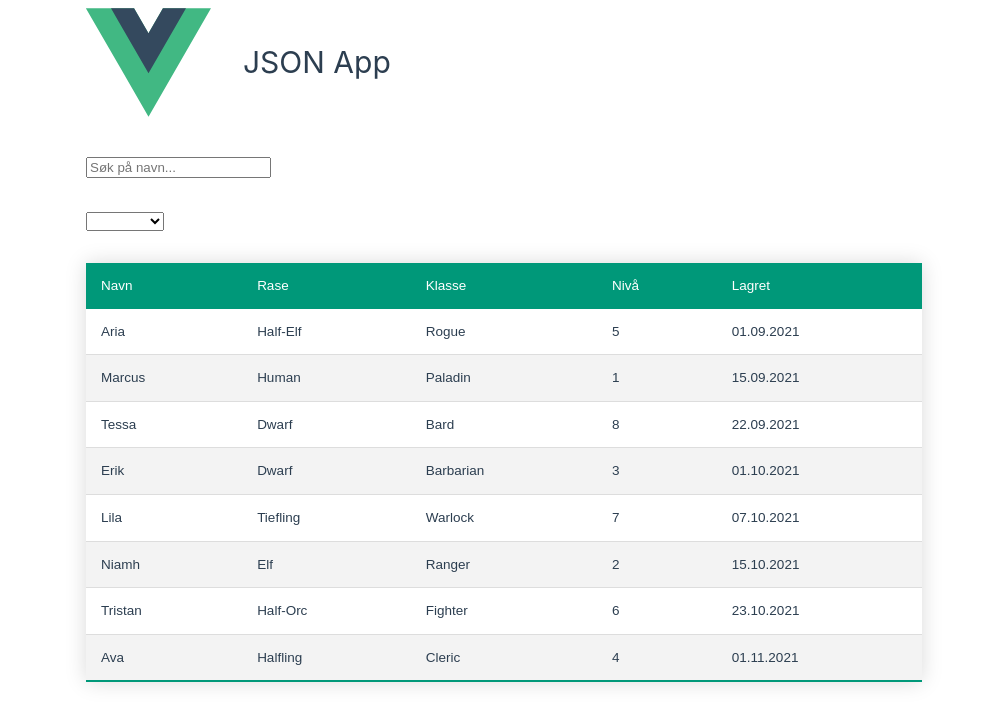
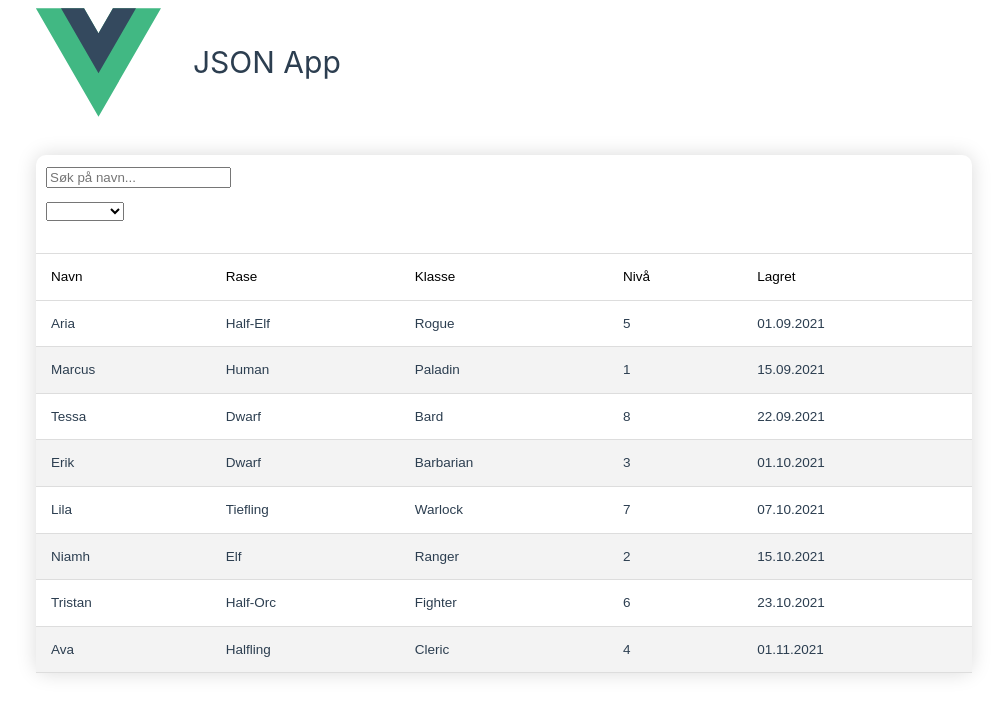
Before and after one commit to longegg/rpg, a Vue app: page / in a window 1280 px wide. Shown: the top 724 px of the page, without its empty margins (136-1143 px from the left). Built offline with nearby package versions, Linux system fonts and the light colour scheme.

Commit message:
Edit form

```diff
--- a/src/assets/main.css
+++ b/src/assets/main.css
@@ -1,7 +1,7 @@
 @import './base.css';
 
 #app {
-  max-width: 900px;
+  max-width: 1000px;
   margin: 0 auto;
   padding: 2rem;
   font-weight: normal;
@@ -17,16 +17,17 @@ a,
 
 .styled-table {
   border-collapse: collapse;
-  margin: 25px 0;
+  /* margin: 25px 0; */
   font-size: 0.9em;
   font-family: sans-serif;
   min-width: 400px;
-  box-shadow: 0 0 20px rgba(0, 0, 0, 0.15);
+  /* box-shadow: 0 0 20px rgba(0, 0, 0, 0.15); */
 }
 .styled-table thead tr {
-  background-color: #009879;
-  color: #ffffff;
+  background-color: #fff;
+  color: #000;
   text-align: left;
+  border-bottom: 1px solid #ddd;
 }
 
 .styled-table th,
@@ -43,7 +44,7 @@ a,
 }
 
 .styled-table tbody tr:last-of-type {
-  border-bottom: 2px solid #009879;
+  /* border-bottom: 2px solid #009879; */
 }
 
 .styled-table tbody tr.active-row {
--- a/src/components/CharMain.vue
+++ b/src/components/CharMain.vue
@@ -36,7 +36,9 @@ const onRaceChange = () => {
 </script>
 
 <template>
-    <div class="filters">
+    <div class="char-holder">
+        <div class="char-inner">
+    <div class="search">
       <input
         class="search-box"
 		placeholder="Søk på navn..."
@@ -51,6 +53,7 @@ const onRaceChange = () => {
             </option>
         </select>
     </div>
+</div>
     <div class="list">
         <table class="styled-table">
             <thead>
@@ -67,14 +70,24 @@ const onRaceChange = () => {
         </tbody>
         </table>
     </div>
+</div>
 </template>
 
 <style scoped>
 .filters {
+    margin-top: 10px;
+}
+.char-holder {
     margin-top: 30px;
+    border-radius: 10px;
+    box-shadow: 0 0 20px rgba(0, 0, 0, 0.15);
+}
+.char-inner {
+    padding: 10px;
 }
 .list {
-    margin-top: 30px;
+    margin-top: 20px;
+    border-top: 1px solid #ddd;
 }
 
 table {
```
